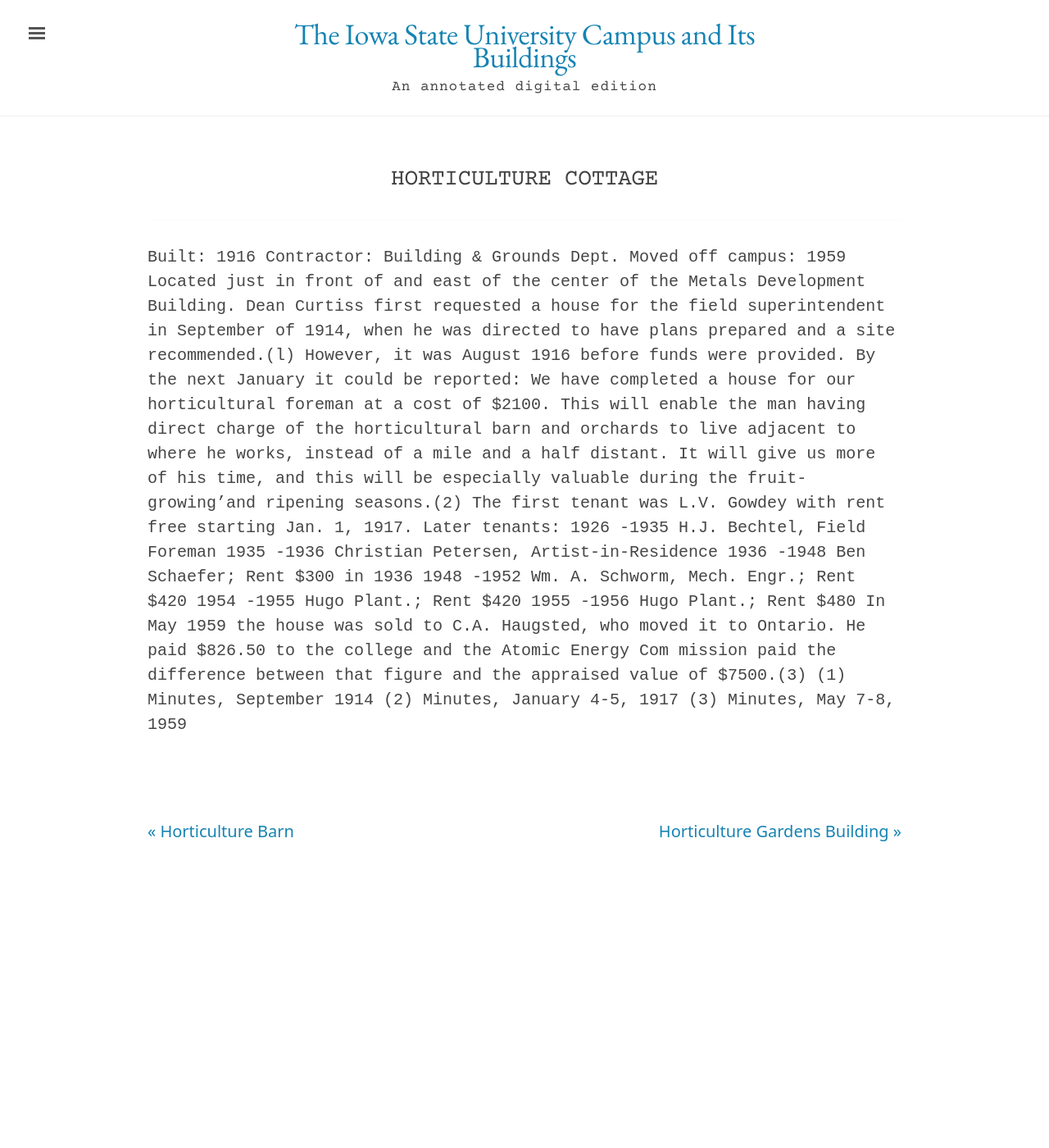
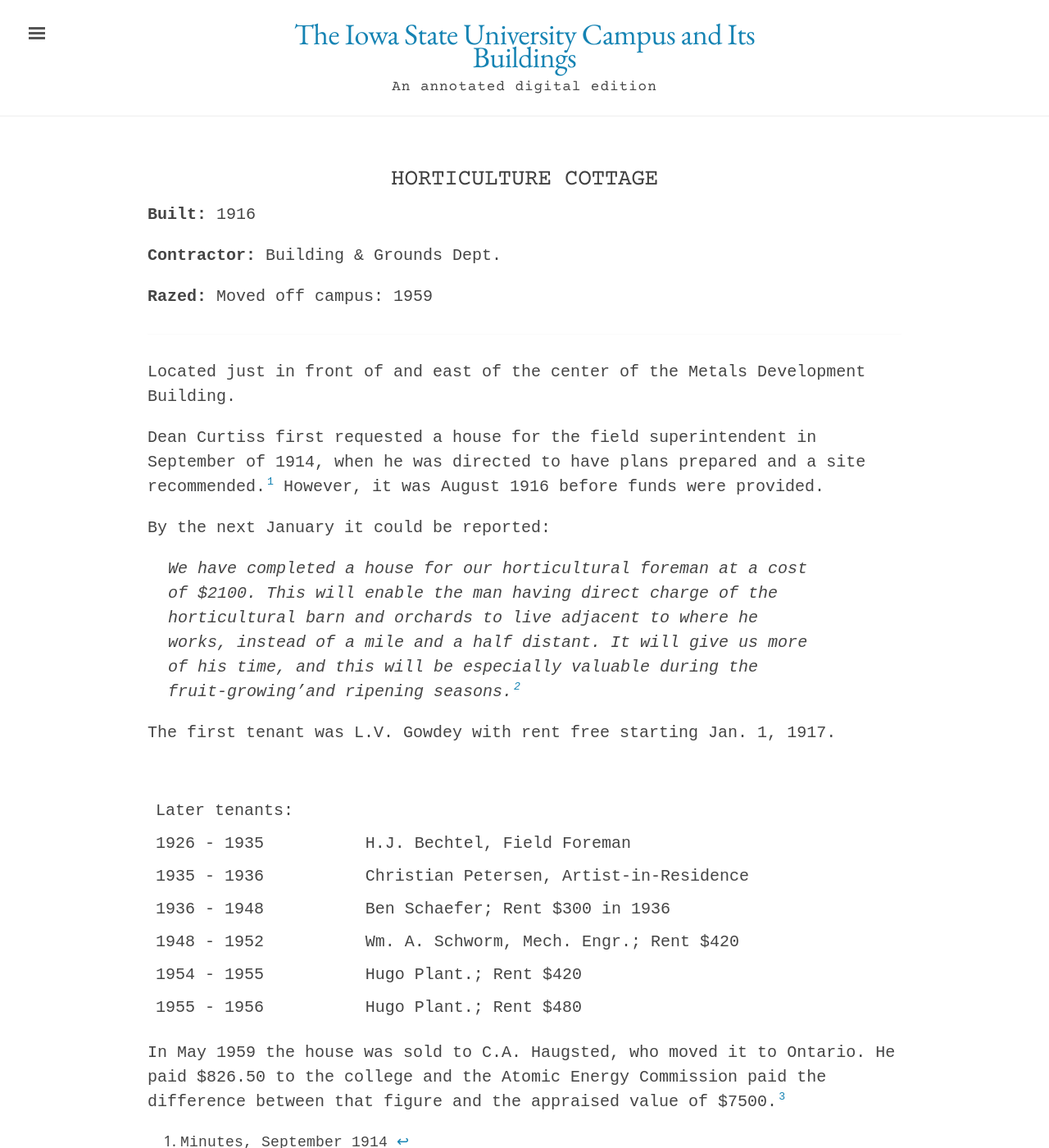
Before and after one commit to emanderson811/day-edition, a Jekyll site: the page built from _texts/buildings/109day-horticulture-cottage.md, in a window 1280 px wide and 1400 px high. Shown: the whole window at 82% size. Built offline with Jekyll 4.4.1, drawn with Linux system fonts in a browser that asks for light colours; some of the changed text lies outside the part shown.

Commit message:
Update 109day-horticulture-cottage.md

```diff
--- a/_texts/buildings/109day-horticulture-cottage.md
+++ b/_texts/buildings/109day-horticulture-cottage.md
@@ -14,20 +14,30 @@
 ---
 ---
 
-Built: 1916 Contractor: Building & Grounds Dept. Moved off campus: 1959
 Located just in front of and east of the center of the Metals Development Building.
-Dean Curtiss first requested a house for the field superintendent in September of 1914, when he was directed to have plans prepared and a site recommended.(l) However, it was August 1916 before funds were provided.
+
+Dean Curtiss first requested a house for the field superintendent in September of 1914, when he was directed to have plans prepared and a site recommended.[^fn1] However, it was August 1916 before funds were provided.
+
 By the next January it could be reported:
-We have completed a house for our horticultural foreman at a cost of $2100. This will enable the man having direct charge of the horticultural barn and orchards to live adjacent to where he works, instead of a mile and a half distant. It will give us more of his time, and this will be especially valuable during the fruit-growing'and ripening seasons.(2)
+
+>We have completed a house for our horticultural foreman at a cost of $2100. This will enable the man having direct charge of the horticultural barn and orchards to live adjacent to where he works, instead of a mile and a half distant. It will give us more of his time, and this will be especially valuable during the fruit-growing'and ripening seasons.[^fn2]
+
 The first tenant was L.V. Gowdey with rent free starting Jan. 1, 1917.
-Later tenants:
-1926 -1935 H.J. Bechtel, Field Foreman
-1935 -1936 Christian Petersen, Artist-in-Residence
-1936 -1948 Ben Schaefer; Rent $300 in 1936
-1948 -1952 Wm. A. Schworm, Mech. Engr.; Rent $420
-1954 -1955 Hugo Plant.; Rent $420
-1955 -1956 Hugo Plant.; Rent $480
-In May 1959 the house was sold to C.A. Haugsted, who moved it to Ontario. He paid $826.50 to the college and the Atomic Energy Com mission paid the difference between that figure and the appraised value of $7500.(3)
-(1) Minutes, September 1914
-(2) Minutes, January 4-5, 1917
-(3) Minutes, May 7-8, 1959
+
+| | |
+|--|--|
+|Later tenants:| |
+|1926 - 1935| H.J. Bechtel, Field Foreman |
+|1935 - 1936| Christian Petersen, Artist-in-Residence |
+|1936 - 1948| Ben Schaefer; Rent $300 in 1936 |
+|1948 - 1952| Wm. A. Schworm, Mech. Engr.; Rent $420 |
+|1954 - 1955| Hugo Plant.; Rent $420 |
+|1955 - 1956| Hugo Plant.; Rent $480 |
+
+In May 1959 the house was sold to C.A. Haugsted, who moved it to Ontario. He paid $826.50 to the college and the Atomic Energy Commission paid the difference between that figure and the appraised value of $7500.[^fn3]
+
+[^fn1]: Minutes, September 1914
+
+[^fn2]: Minutes, January 4-5, 1917
+
+[^fn3]: Minutes, May 7-8, 1959
```
Also changed, not shown: other parts of _texts/buildings/109day-horticulture-cottage.md (+3 -3 lines).
